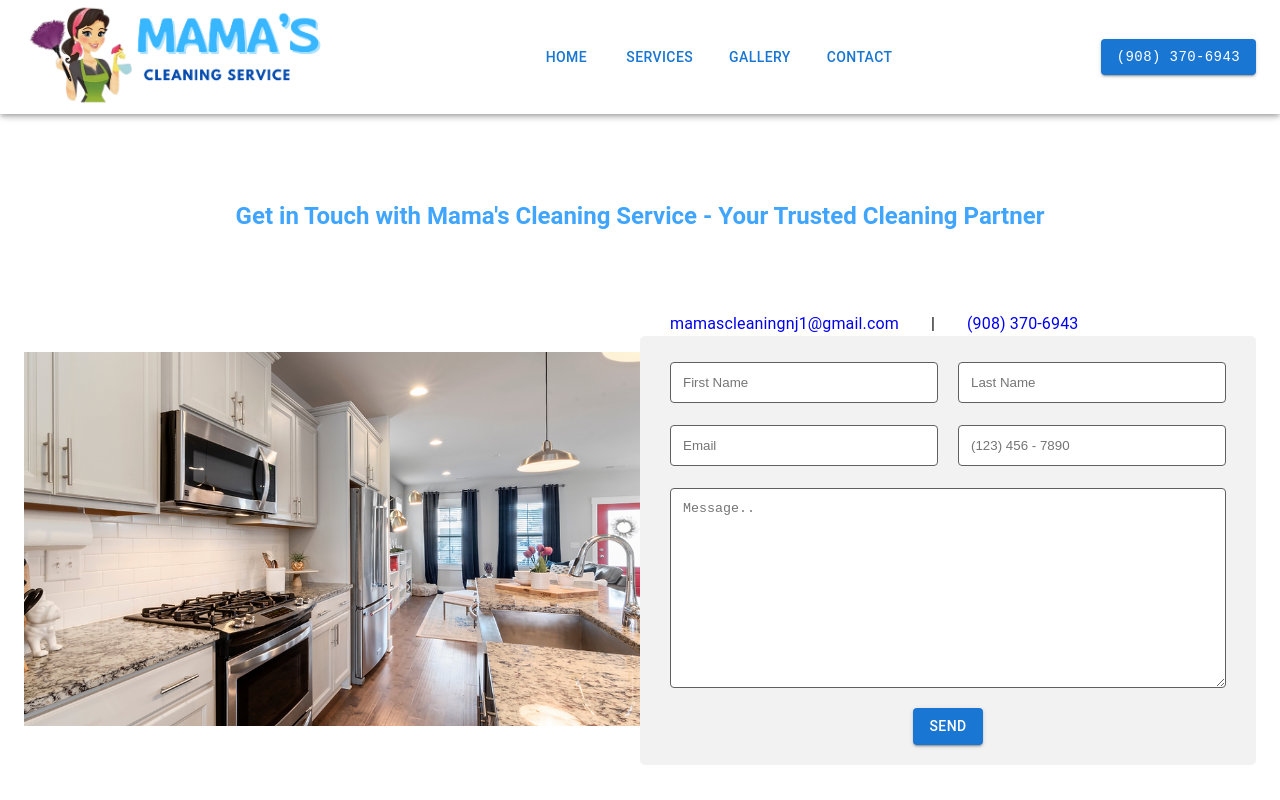
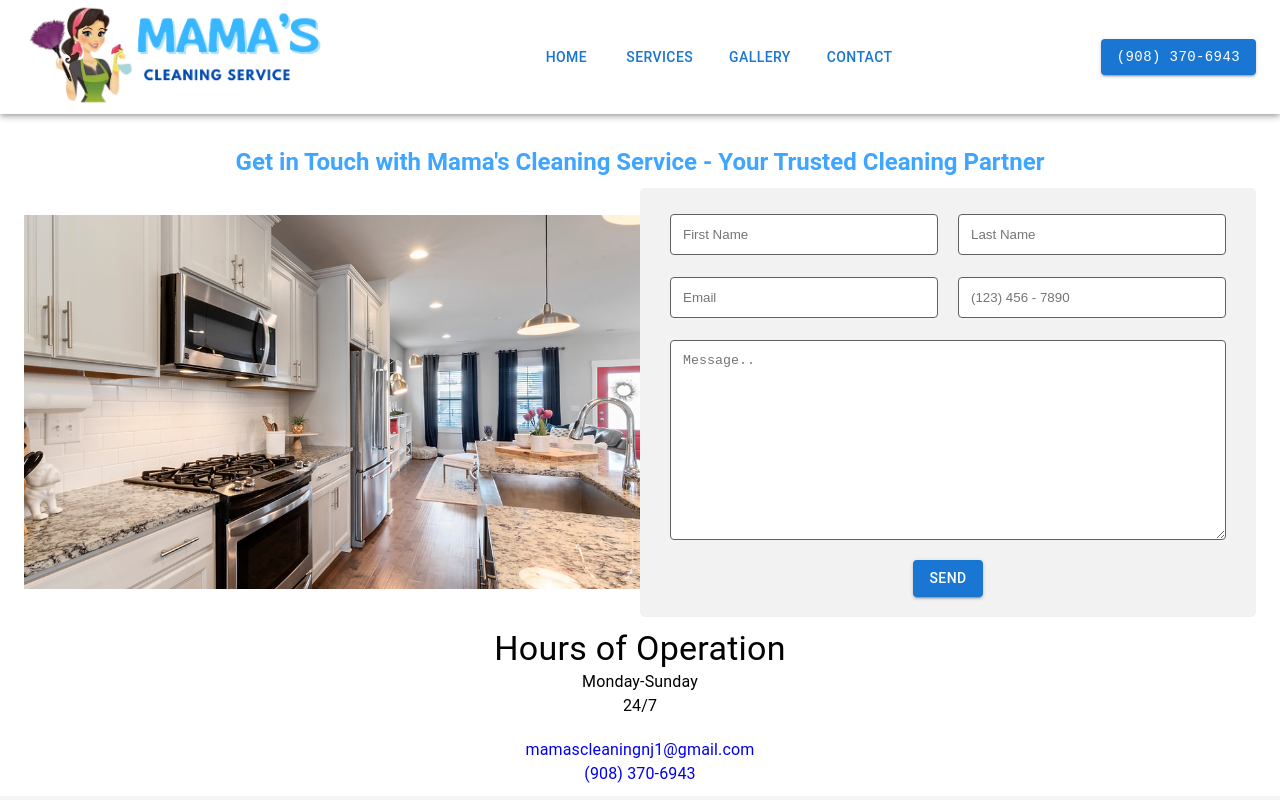
Before and after one commit to cusco1982/mamascleaning, a Next.js app: page /contact in a window 1280 px wide. Shown: the top 800 px of the page. Built offline with nearby package versions, Linux system fonts and the light colour scheme.

Commit message:
css changes

```diff
--- a/app/(pages)/contact/contact.module.css
+++ b/app/(pages)/contact/contact.module.css
@@ -1,15 +1,3 @@
-.info {
-    display: flex;
-    /* padding: 20px; */
-    padding-left: 30px;
-    /* background-color: red; */
-    /* justify-content: center; */
-}
-
-.infosmall {
-    display: none;
-}
-
 
 
 .sendEmailBtn {
@@ -32,10 +20,11 @@
 
 /*-- Form --*/
 .formClass {
-    background-color: blue;
+    /* background-color: blue; */
     border-radius: 5px;
     background-color: #f2f2f2;
     padding: 20px;
+    /* padding-bottom: 0; */
 }
 
 
@@ -73,19 +62,102 @@
 
 
 
+.contactTitle {
+    display: inline-block;
 
-@media (max-width:500px) {
+}
 
-    .info {
+.contactTitleSmall {
+    display: none;
+    /* background-color: orange; */
+}
+
+
+
+
+.mainContainer{
+    margin: auto;
+    height: 50vh;
+    /* padding-bottom: 430px; */
+}
+
+
+.hours{
+    text-align: center;
+    padding-top: 40px;
+    padding-bottom: 20px;
+    margin:0px;
+}
+
+
+.info {
+    /* background-color: green; */
+    text-align: center;
+    margin-bottom: 10px;
+
+}
+
+
+.totalContainer{
+    margin:auto;
+    margin-top: 17vh;
+}
+
+
+
+/* SAMSUNG galaxy s8+ */
+@media only screen and (max-width: 400px) and (min-width: 0px) {
+
+    .contactTitle {
         display: none;
+    }
+
+    .contactTitleSmall {
+        display: inline-block;
+    }
+
+
+    .hours{
+        margin-top: 60px;
+        padding-top:0px;
+    }
+
+    .info{
+        margin-top: 10px;
     }
 
 
 
-    .infosmall {
-        display: block;
-        text-align: center;
-        /* justify-content: center; */
+}
+
+
+
+
+
+
+/* IPHONE 14 pro max */
+@media only screen and (max-width: 500px) and (min-width: 400px) {
+
+
+    .totalContainer{
+        margin-top: 13vh;
+    }
+
+
+    .contactTitle {
+        display: none;
+    }
+
+    .contactTitleSmall {
+        display: inline-block;
+        padding-top: 0px;
+
+    }
+
+
+    .hours{
+        padding-top: 0px;
+        margin-top: 0px;
     }
 
 }
--- a/app/(pages)/contact/page.js
+++ b/app/(pages)/contact/page.js
@@ -88,17 +88,29 @@ export default function page() {
 
 
   return (
-    <Container maxWidth="1" style={{ backgroundColor: '', margin: "auto", backgroundColor: '', marginTop: '20vh' }}>
+    <Container maxWidth="1" className={styles.totalContainer}>
 
-      <Grid container maxWidth='lg' style={{ margin: 'auto', backgroundColor: '', padding: '40px' }}>
-        <Grid item md={12} style={{ backgroundColor: '', textAlign: 'center' }}>
-          <Typography variant='h5' pb={4} gutterBottom style={{ fontWeight: "600", color: '#40A5FE' }}>
+
+
+
+
+      <Grid container maxWidth='lg' style={{ margin: 'auto', backgroundColor: '', padding: '0px', paddingTop:'10px', paddingBottom:'10px' }}>
+
+        <Grid item md={12} style={{ backgroundColor: '', textAlign: 'center', margin: 'auto' }}>
+          <Typography className={styles.contactTitle} variant='h5' style={{ fontWeight: "600", color: '#40A5FE' }}>
             Get in Touch with Mama's Cleaning Service - Your Trusted Cleaning Partner
           </Typography>
+          <Typography className={styles.contactTitleSmall} variant='h5' style={{ fontWeight: "600", color: '#40A5FE' }}>
+            Get in Touch with Mama!
+          </Typography>
         </Grid>
+
       </Grid>
 
-      <Grid container maxWidth='1' style={{ margin: 'auto', backgroundColor: '', height: '50vh', paddingBottom: '500px' }}>
+
+
+
+      <Grid container maxWidth='1' className={styles.mainContainer}>
 
         <Grid item md={6} style={{ backgroundColor: '', position: 'relative' }}>
           <Image
@@ -115,26 +127,8 @@ export default function page() {
 
 
 
-
-          <Box className={styles.info}>
-            <Typography><a style={{ textDecoration: 'none' }} href="mailto:mamascleaningnj1@gmail.com">mamascleaningnj1@gmail.com</a></Typography>
-            <Typography px={4}>|</Typography>
-            <Typography><a style={{ textDecoration: 'none' }} href="tel:9083706943">(908) 370-6943</a></Typography>
-          </Box>
-
-
-
-          <Box className={styles.infosmall} py={2}>
-
-            <Typography><a style={{ textDecoration: 'none' }} href="mailto:mamascleaningnj1@gmail.com">mamascleaningnj1@gmail.com</a></Typography>
-            <Typography><a style={{ textDecoration: 'none' }} href="tel:9083706943">(908) 370-6943</a></Typography>
-
-          </Box>
-
-
-
           {/* Form */}
-          <div style={{ backgroundColor: '' }}>
+          <div>
 
 
 
@@ -142,7 +136,6 @@ export default function page() {
               onSubmit={handleSubmit}
               className={styles.formClass}
             >
-
 
               <div style={{ display: 'flex' }}>
                 <input
@@ -161,8 +154,6 @@ export default function page() {
 
                 />
               </div>
-
-
 
               <div style={{ display: 'flex' }}>
                 <input
@@ -183,7 +174,6 @@ export default function page() {
                 />
               </div>
 
-
               <div style={{ paddingLeft: '10px', paddingRight: '10px' }}>
                 <textarea
                   id="message"
@@ -192,12 +182,9 @@ export default function page() {
                 />
               </div>
 
-
-
               <div className={email ? styles.hiddenClass : styles.sendEmailBtn}>
                 <Button type='submit' variant="contained">Send</Button>
               </div>
-
 
               <div className={email ? styles.sendMailMessage : styles.hiddenClass}>
                 <Typography>Email sent! Thank you!</Typography>
@@ -223,7 +210,9 @@ export default function page() {
 
 
 
-      <div style={{ display: '', justifyContent: '', textAlign: 'center', backgroundColor: '', padding: '30px' }}>
+
+
+      <div className={styles.hours}>
 
         <Typography variant='h4'>Hours of Operation</Typography>
         <Typography variant='body1'>Monday-Sunday</Typography>
@@ -233,6 +222,14 @@ export default function page() {
 
 
 
+      <div className={styles.info}>
+
+        <Typography><a style={{ textDecoration: 'none' }} href="mailto:mamascleaningnj1@gmail.com">mamascleaningnj1@gmail.com</a></Typography>
+        <Typography><a style={{ textDecoration: 'none' }} href="tel:9083706943">(908) 370-6943</a></Typography>
+
+      </div>
+
+
 
 
 
```
Also changed, not shown: app/(root)/page.js (+2 -5 lines), app/(root)/page.module.css (+22 -10 lines), app/components/Carousel.js (+5 -7 lines), app/components/carousel.module.css (added, +31 -0 lines).
